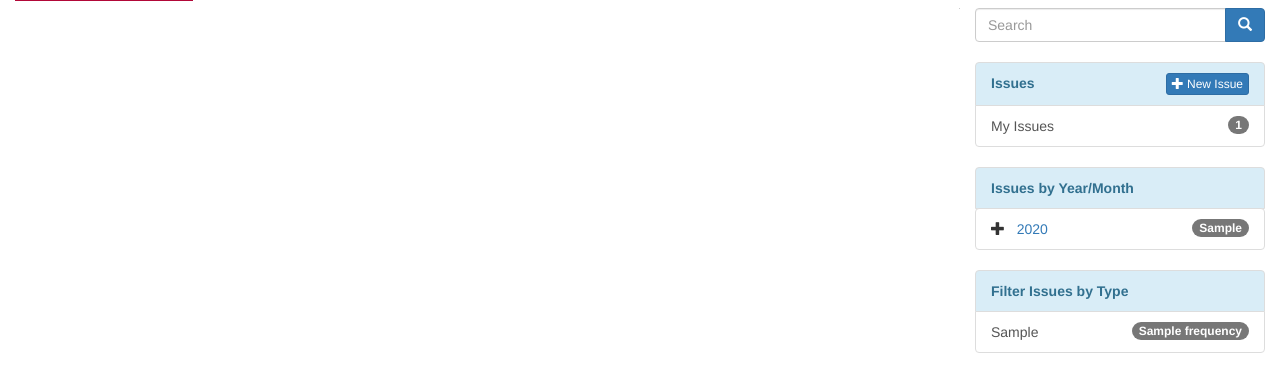
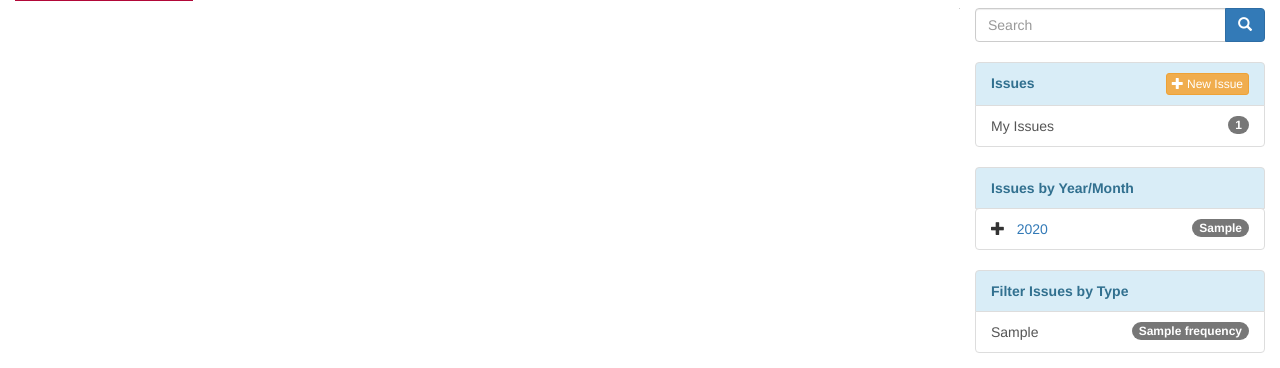
Before and after one commit to mercycorps/eproweb, a Django app: template htdocs/feedback/templates/feedback/home.html in a window 1280 px wide. Shown: the part 52-420 px from the top of the page. Run offline with Django 3.2, Linux system fonts and the light colour scheme; the template is opened without the code that fills it: most values are stand-ins (such as "Sample title", 1, 10 or a date in 2020); some libraries are stand-ins or nearby versions.

Commit message:
fixed some minor typos

```diff
--- a/htdocs/feedback/templates/feedback/feedback_list.html
+++ b/htdocs/feedback/templates/feedback/feedback_list.html
@@ -17,7 +17,7 @@
                 <h4 class="panel-title">
                     {{ f.summary }}
                 </h4>
-                <small>Reported on {{ f.created }} by {{ f.reporter }}</small>
+                <small>Reported on {{ f.created }} by {{ f.created_by }}</small>
             </div>
             <div class="panel-body">
                 {{ f.description|truncatechars_html:250 }}
--- a/htdocs/feedback/templates/feedback/home.html
+++ b/htdocs/feedback/templates/feedback/home.html
@@ -33,7 +33,7 @@
             <br />
             <ul class="list-group">
                 <li class="list-group-item list-group-item-info"><strong>Issues</strong>
-                    <a href="{% url 'feedback_add' %}" id="id_add_feedback_link"class="btn btn-primary btn-xs pull-right"><span class="glyphicon glyphicon-plus"></span> New Issue</a>
+                    <a href="{% url 'feedback_add' %}" id="id_add_feedback_link"class="btn btn-warning btn-xs pull-right"><span class="glyphicon glyphicon-plus"></span> New Issue</a>
                     <div class="clearfix"></div>
                 </li>
                 <a href="{% url 'feedback_filter' %}?created_by={{ user.userprofile.pk }}" class="list-group-item"><span class="badge">{{my_issues_count}}</span> My Issues</a>
```
